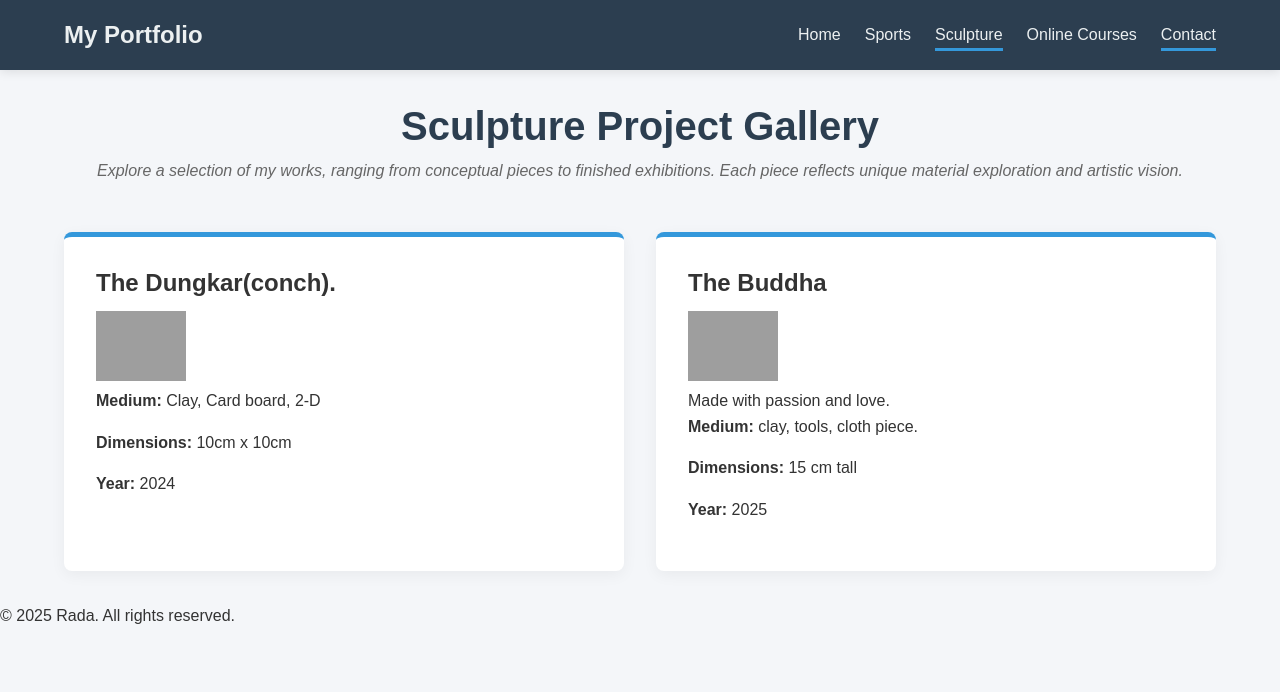
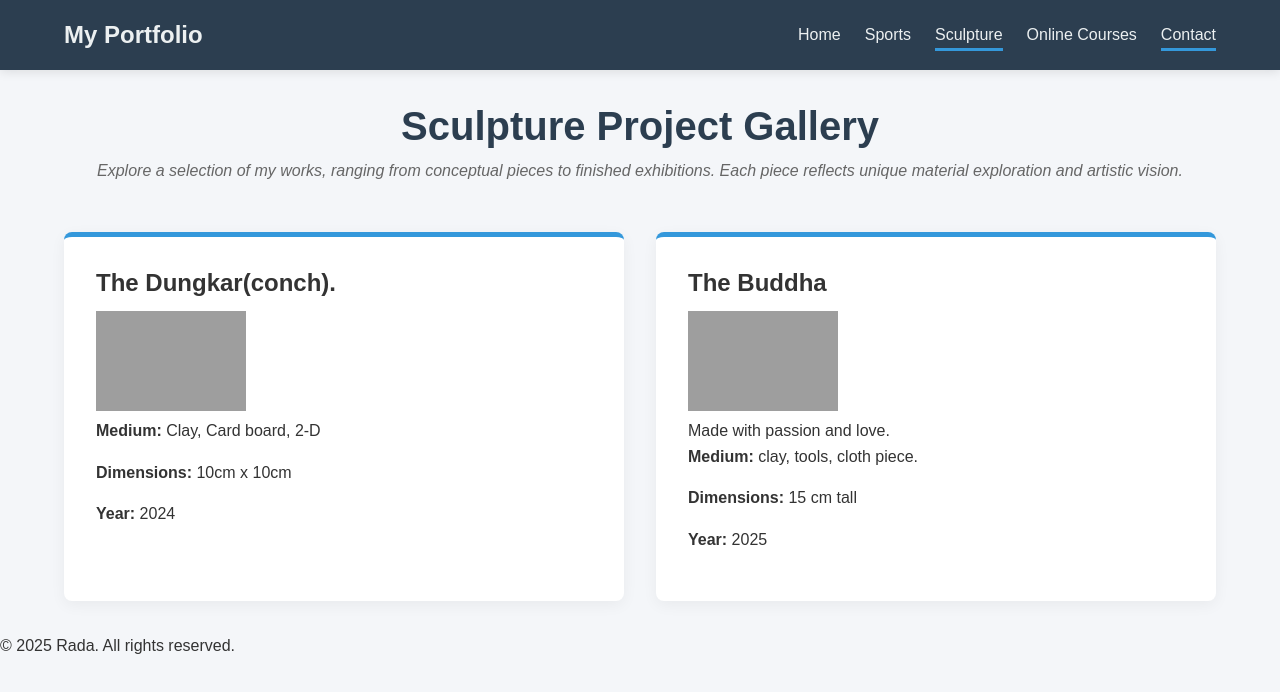
Before and after one commit to rada809/radarigwang.github.io, a plain HTML site: page sculpture.html in a window 1280 px wide. Drawn offline with Linux system fonts and the light colour scheme; grey boxes are pictures that could not be loaded.

Commit message:
Update sculpture.html

```diff
--- a/sculpture.html
+++ b/sculpture.html
@@ -32,7 +32,7 @@
                 <h2>The Dungkar(conch).</h2>
 
                 <figure class="art-frame">
-                    <img src="https://raw.githubusercontent.com/rada809/radarigwang.github.io/refs/heads/main/conch%20png.png" alt=“This white conch represents the purity of buddhist.” style="width:90px; height:70px;">
+                    <img src="https://raw.githubusercontent.com/rada809/radarigwang.github.io/refs/heads/main/conch%20png.png" alt=“This white conch represents the purity of buddhist.” style="width:150px; height:100px;">
 
                 </figure>
 
@@ -47,7 +47,7 @@
                 <h2>The Buddha</h2>
 
                 <figure class="art-frame">
-                    <img src="https://raw.githubusercontent.com/rada809/radarigwang.github.io/refs/heads/main/sculptor4%20png.png" alt=“Made for my Aesthetics learning showcase.”  style="width:90px; height:70px;">
+                    <img src="https://raw.githubusercontent.com/rada809/radarigwang.github.io/refs/heads/main/sculptor4%20png.png" alt=“Made for my Aesthetics learning showcase.”  style="width:150px; height:100px;">
                     <figcaption>Made with passion and love.</figcaption>
                 </figure>
 
```
